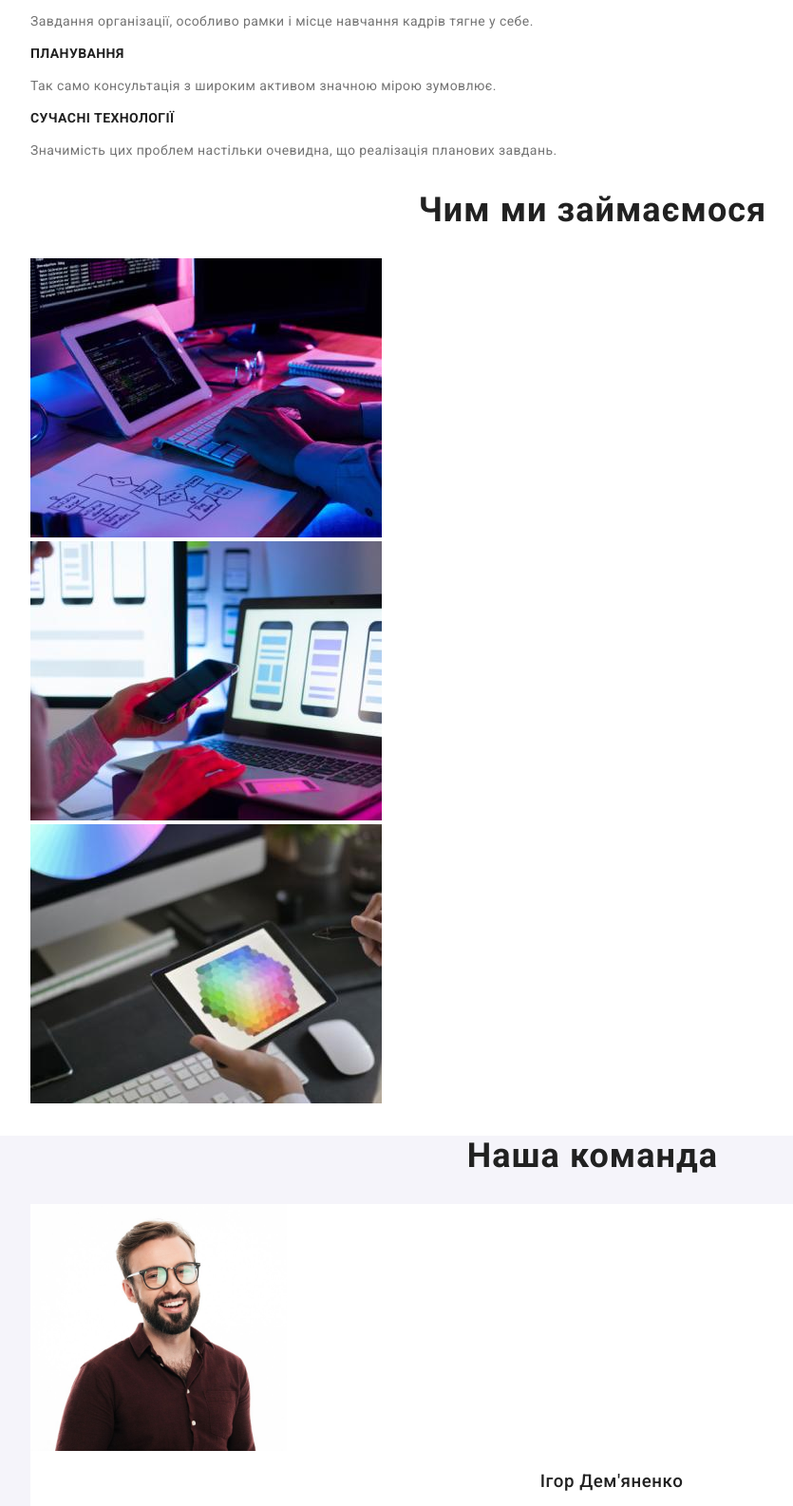
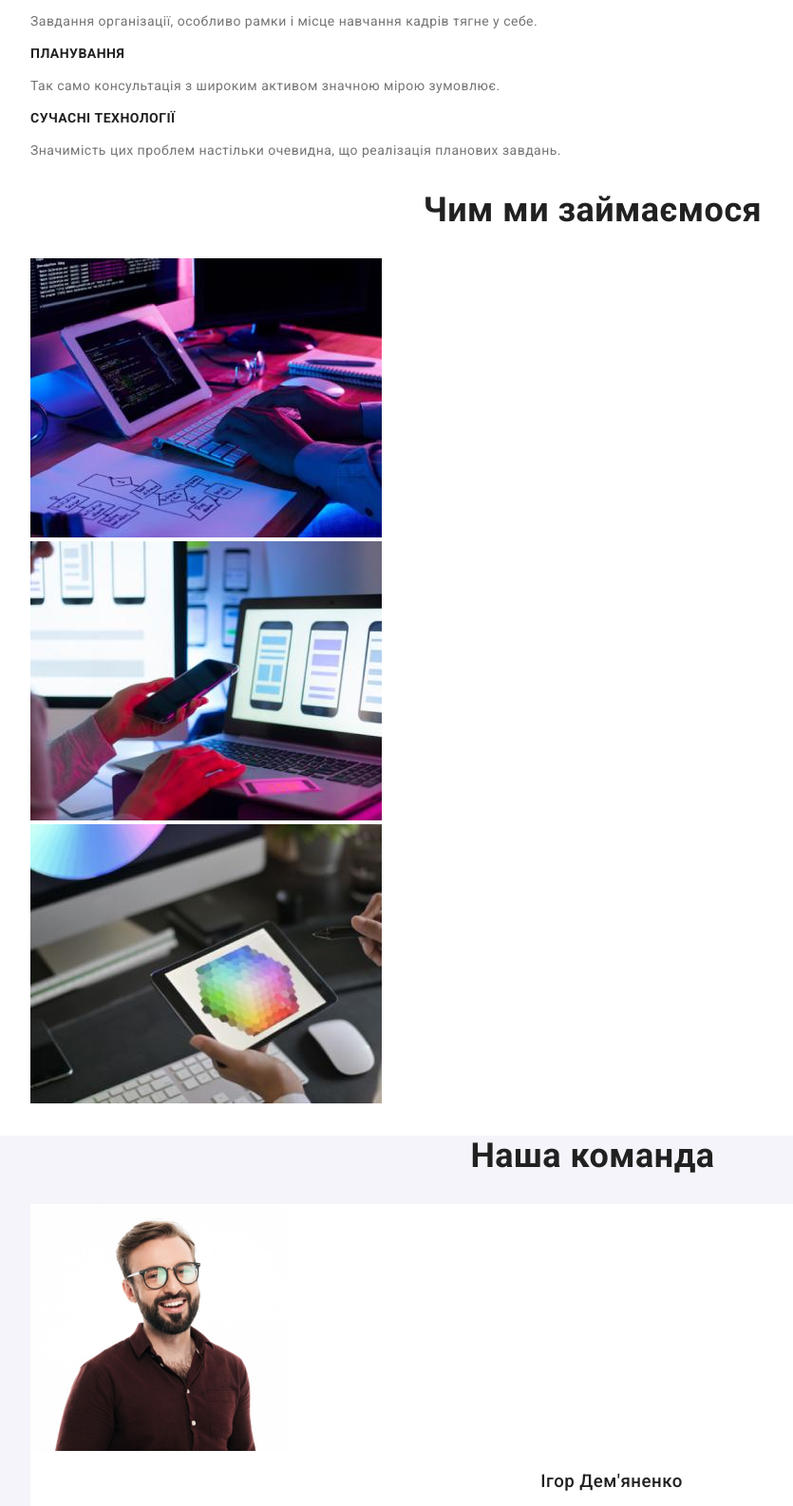
Before and after one commit to Kostya9911/goit-markup-hw-02, a plain HTML site: page index.html in a window 1280 px wide. Shown: the part 429-2015 px from the top of the page at 95% size, without its empty margins (16-851 px from the left). Drawn offline with Linux system fonts and the light colour scheme.

Commit message:
Финал!

```diff
--- a/css/style.css
+++ b/css/style.css
@@ -10,12 +10,14 @@
   /* Колір фону */
   --main-bcg-cl: #2f303a;
   --srcond-bcg-cl: #f5f4fa;
+}
 
-  /* Глобальні стилі */
-}
+/* Глобальні стилі */
+
 body {
   font-family: Roboto, Tahoma, sans-serif;
   color: var(--main-cl-txt);
+  letter-spacing: 0.03em;
 }
 
 /* Стилізація головної сторінки, хедера та футера */
@@ -29,8 +31,6 @@ body {
   font-weight: 700;
   font-size: 26px;
   line-height: 1.2;
-
-  letter-spacing: 0.03em;
   text-decoration: none;
 }
 
@@ -59,13 +59,12 @@ body {
   color: var(--second-cl-txt);
 }
 .link {
-  text-decoration: none;
-
   font-weight: 500;
   font-size: 14px;
   color: inherit;
   line-height: 1.15;
   letter-spacing: 0.02em;
+  text-decoration: none;
 }
 
 .link:hover,
@@ -112,7 +111,7 @@ body {
 
 /* Секція - Перелік переваг Студії */
 
-/* Прихований заголовок */
+/* Приховує заголовоки по всьому сайту */
 
 .hidden-title {
   display: none;
@@ -122,21 +121,18 @@ body {
   text-transform: uppercase;
   font-size: 14px;
   line-height: 1.14;
-  letter-spacing: 0.03em;
 }
 .advantage {
   font-size: 14px;
   line-height: 1.71;
-  letter-spacing: 0.03em;
   color: var(--second-cl-txt);
 }
 
 /* Секція - Перелік послуг */
-.title-second {
+.title-team-services {
   font-size: 36px;
   line-height: 1.17;
   text-align: center;
-  letter-spacing: 0.03em;
 }
 
 /* Секція - Перелік членів команди */
@@ -151,13 +147,10 @@ body {
   font-weight: 500;
   line-height: 19px;
   text-align: center;
-  letter-spacing: 0.03em;
 }
 .profession {
   line-height: 1.19;
   text-align: center;
-  letter-spacing: 0.03em;
-
   color: var(--second-cl-txt);
 }
 
@@ -170,8 +163,6 @@ body {
   font-style: normal;
   font-size: 14px;
   line-height: 1.71;
-  letter-spacing: 0.03em;
-
   color: var(--ligt-cl-txt);
   text-decoration: none;
 }
@@ -179,8 +170,6 @@ body {
   font-style: normal;
   font-size: 14px;
   line-height: 1.71;
-  letter-spacing: 0.03em;
-
   color: rgba(255, 255, 255, 0.6);
   text-decoration: none;
 }
@@ -202,9 +191,7 @@ body {
   font-family: inherit;
   font-weight: 500;
   line-height: 1.62;
-
   text-align: center;
-  letter-spacing: 0.03em;
   background-color: var(--srcond-bcg-cl);
   cursor: pointer;
   border: none;
@@ -227,7 +214,5 @@ body {
 .type-project {
   line-height: 1.87;
 
-  letter-spacing: 0.03em;
-
   color: var(--second-cl-txt);
 }
--- a/index.html
+++ b/index.html
@@ -4,21 +4,22 @@
     <meta charset="UTF-8" />
     <meta http-equiv="X-UA-Compatible" content="IE=edge" />
     <meta name="viewport" content="width=device-width, initial-scale=1.0" />
-    <!-- Fonts -->
+    <!-- Шрифти-->
     <link rel="preconnect" href="https://fonts.googleapis.com" />
     <link rel="preconnect" href="https://fonts.gstatic.com" crossorigin />
     <link
       href="https://fonts.googleapis.com/css2?family=Raleway:wght@700&family=Roboto:wght@400;500;700;900&display=swap"
       rel="stylesheet"
     />
-    <!-- Custom styles -->
+    <!-- Стилі -->
     <link rel="stylesheet" href="css/style.css" />
     <title>Студія</title>
   </head>
   <body>
-    <!-- Top line -->
+    <!-- Хедер -->
     <header class="header">
       <nav class="navigation">
+        <!-- Лого -->
         <a class="link-logo" href="index.html"
           ><span class="logo-part-1" lang="en">Web</span
           ><span class="logo-part-2" lang="en">Studio</span></a
@@ -35,14 +36,14 @@
       </ul>
     </header>
     <main>
-      <!-- Head section -->
+      <!-- Головна секція -->
       <section class="head-section">
         <h1 class="main-title">Ефективні рішення для вашого бізнесу</h1>
         <button class="button-main" type="button">Замовити послугу</button>
       </section>
-      <!-- Features -->
+      <!-- Секція переваги -->
       <section>
-        <!-- Скрытый заголовок -->
+        <!-- Прихований заголовок -->
         <h2 class="hidden-title">Наші переваги</h2>
         <ul class="list">
           <li>
@@ -69,18 +70,18 @@
           </li>
         </ul>
       </section>
-      <!-- What do we do -->
+      <!-- Секція - Послуги -->
       <section>
-        <h2 class="title-second">Чим ми займаємося</h2>
+        <h2 class="title-team-services">Чим ми займаємося</h2>
         <ul class="list">
           <li><img src="img/box1.jpg" alt="Розробка проектів" width="370" /></li>
           <li><img src="img/box2.jpg" alt="Оптимізація для мобільних пристроів" width="370" /></li>
           <li><img src="img/box3.jpg" alt="Дизайн проектів" width="370" /></li>
         </ul>
       </section>
-      <!-- Our team -->
+      <!-- Секція - Перелік команди -->
       <section class="section-our-team">
-        <h2 class="title-second">Наша команда</h2>
+        <h2 class="title-team-services">Наша команда</h2>
         <ul class="list">
           <li class="list-item-team">
             <img src="img/tcard1.jpg" alt="Хлопець в окулярах усміхається" width="270" />
@@ -105,7 +106,9 @@
         </ul>
       </section>
     </main>
+    <!-- Підвал -->
     <footer class="footer">
+      <!-- Лого -->
       <a class="link-logo" href="index.html"
         ><span class="logo-part-1" lang="en">Web</span
         ><span class="logo-part-3" lang="en">Studio</span></a
```
Also changed, not shown: portfolio.html (+10 -7 lines).
